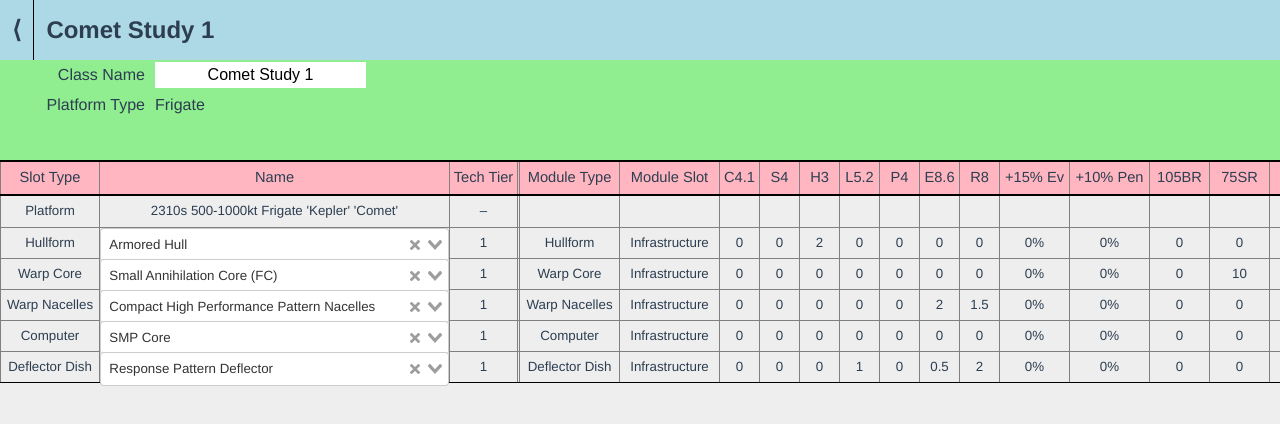
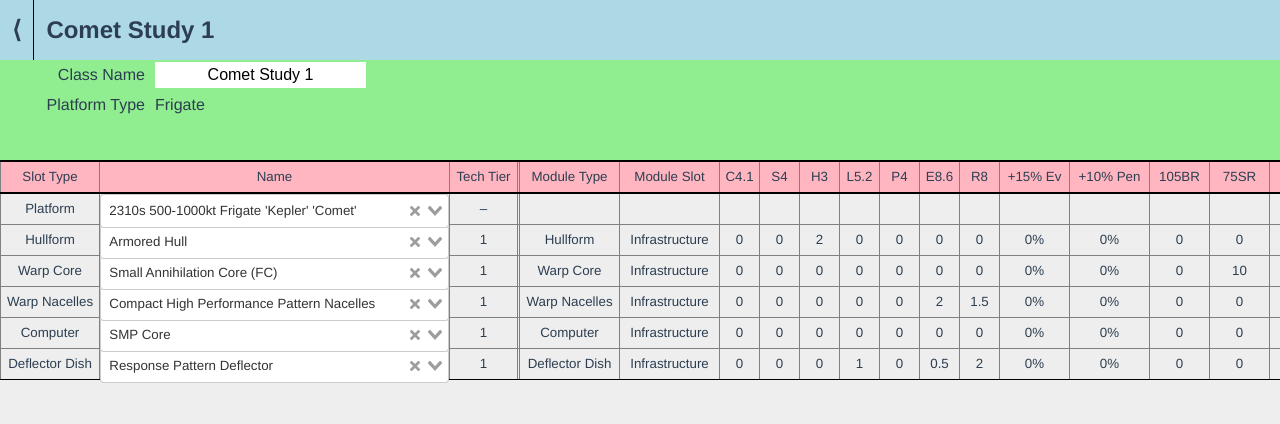
Before and after one commit to OnAGravitasHunt/ship-designer-new, a Vue app: page /create in a window 1280 px wide. Shown: the top 424 px of the page. Built offline with nearby package versions, Linux system fonts and the light colour scheme.

Commit message:
z-index decreases down list to ensure dropdown always visible

```diff
--- a/src/components/design/DesignTableHeader.vue
+++ b/src/components/design/DesignTableHeader.vue
@@ -59,10 +59,10 @@ export default {
 <style scoped>
 .design-header {
   background-color: lightpink;
-  flex: 0 0 32px;
+  flex: 0 0 30px;
   z-index: 4;
   display: grid;
-  grid-template-rows: 32px;
+  grid-template-rows: 30px;
   width: 100vw;
   min-width: 1390px;
   border-bottom: 2px solid black;
@@ -70,7 +70,7 @@ export default {
 }
 .design-header-cell {
   line-height: 30px;
-  font-size: 11pt;
+  font-size: 10pt;
   background-color: inherit;
   text-align: center;
   border-right: 1px solid grey;
--- a/src/components/design/DesignTablePlatformRow.vue
+++ b/src/components/design/DesignTablePlatformRow.vue
@@ -1,7 +1,17 @@
 <template>
-  <div class="design-row" :style="gridColumns">
+  <div class="design-row" :style="[gridColumns, zIndex]">
     <div class="design-row-cell">Platform</div>
-    <div class="design-row-cell">{{moduleName}}</div>
+    <div
+      class="design-row-cell"
+      :class="{ 'high-z': highZ }"
+      :style="[zIndex]"
+    >
+      <v-select
+        class="module-selector"
+        v-model="moduleName"
+        :options="[...permittedPlatforms.map(m => m.name)]"
+      />
+    </div>
     <div class="design-row-cell double-right">–</div>
     <div v-for="n in 16" :key="n" class="design-row-cell"></div>
   </div>
@@ -10,6 +20,11 @@
 <script>
 export default {
   name: 'DesignTablePlatformRow',
+  data () {
+    return {
+      highZ: false
+    }
+  },
   computed: {
     moduleName: {
       get () {
@@ -19,9 +34,17 @@ export default {
         // commit
       }
     },
+    permittedPlatforms () {
+      return this.$store.state.library.platforms
+    },
     // styles
     gridColumns () {
       return this.$store.getters.getGridCols
+    },
+    zIndex () {
+      return {
+        zIndex: 2000
+      }
     }
   }
 }
@@ -31,7 +54,7 @@ export default {
 .design-row {
   flex: 0 0 32px;
   display: grid;
-  grid-template-rows: 32px;
+  grid-template-rows: 31px;
 }
 .design-row-cell {
   line-height: 30px;
@@ -47,4 +70,7 @@ export default {
 .double-right {
   border-right: 3px double grey;
 }
+/* .high-z {
+  z-index: 100;
+} */
 </style>
--- a/src/components/design/DesignTableRow.vue
+++ b/src/components/design/DesignTableRow.vue
@@ -1,11 +1,9 @@
 <template>
-  <div class="design-row" :class="{ highZ, divider }" :style="gridColumns">
+  <div class="design-row" :class="{ divider }" :style="[gridColumns, zIndex]">
     <div class="design-row-cell">{{slotType}}</div>
     <div
       class="design-row-cell"
-      :class="{ 'high-z': highZ }"
-      @mouseenter="highZ = true"
-      @mouseleave="highZ = false"
+      :style="[zIndex]"
     >
       <v-select
         class="module-selector"
@@ -85,6 +83,11 @@ export default {
     // styles
     gridColumns () {
       return this.$store.getters.getGridCols
+    },
+    zIndex () {
+      return {
+        zIndex: 1000 - this.slotIndex
+      }
     }
   }
 }
@@ -117,7 +120,7 @@ export default {
 .divider {
   border-bottom-color: black;
 }
-.high-z {
+/* .high-z {
   z-index: 100;
-}
+} */
 </style>
```
